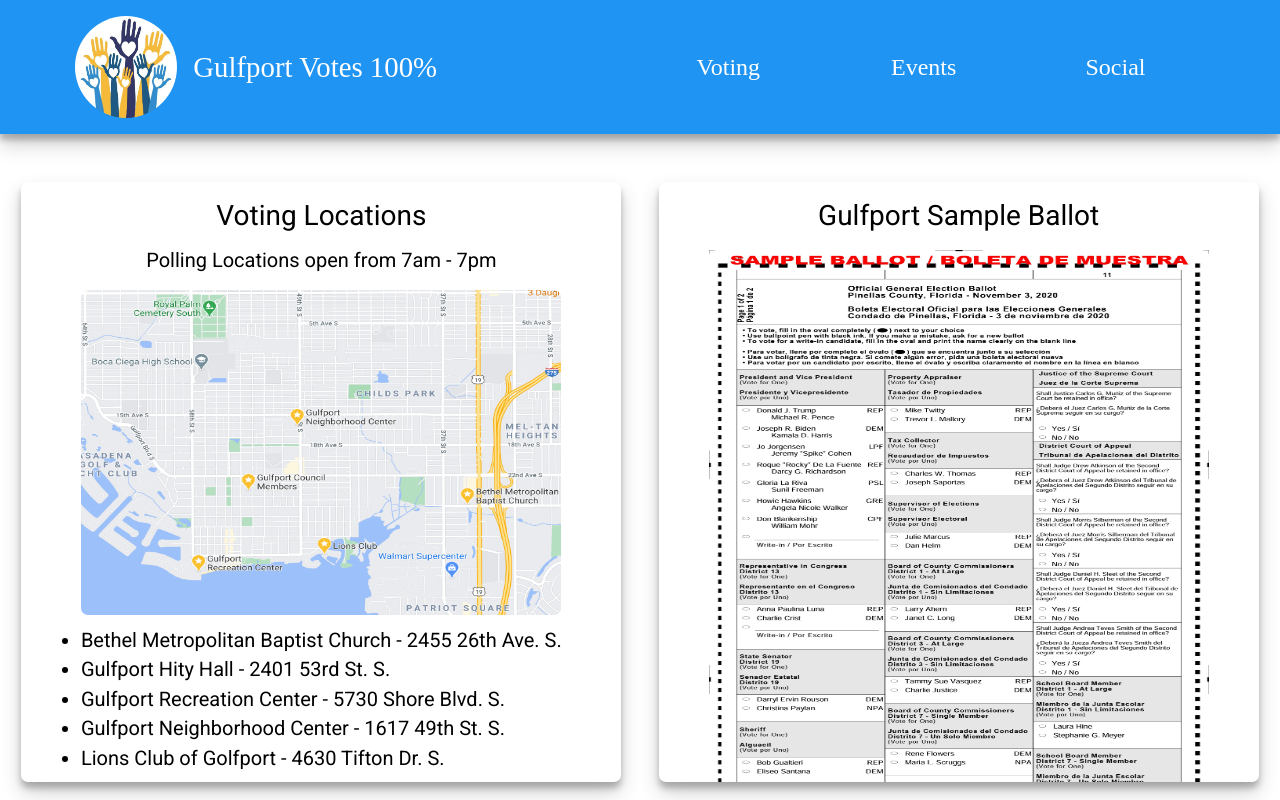
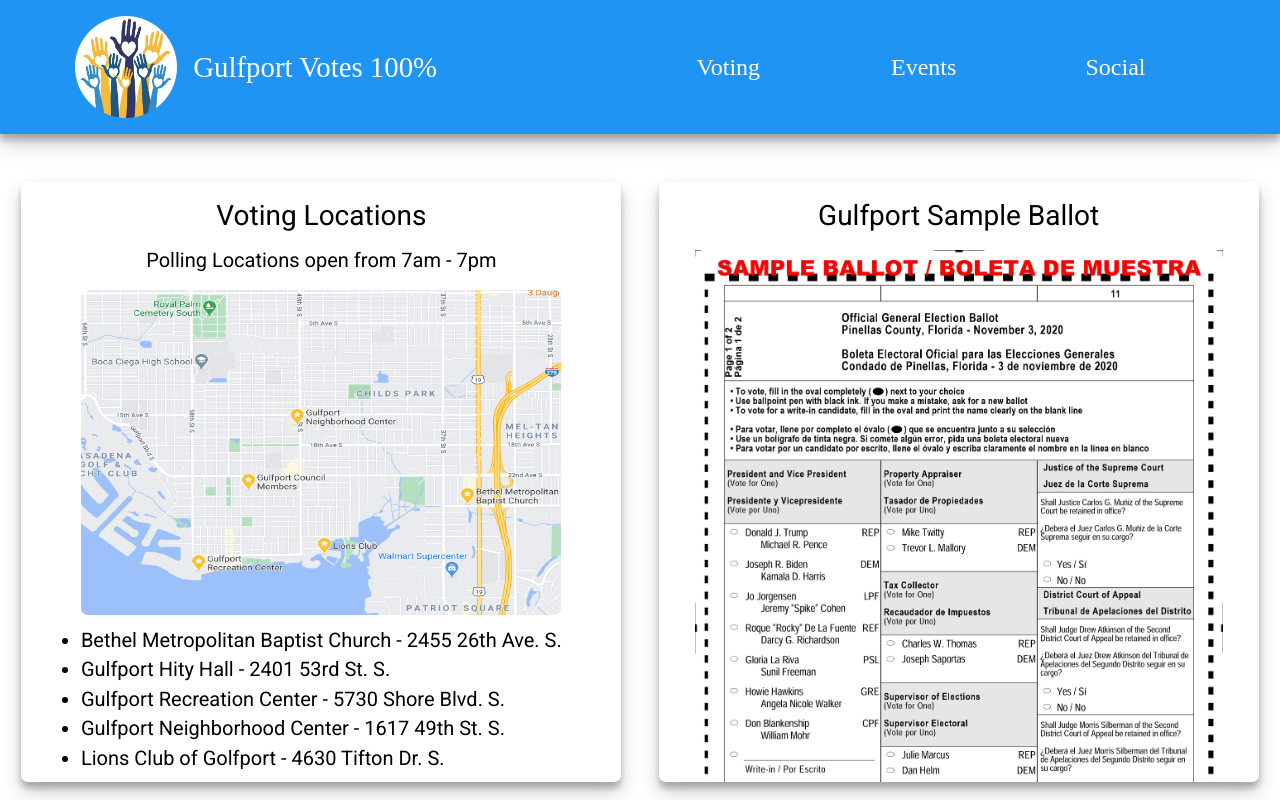
Before and after one commit to la-flor/GulfportVotes100, a React (Create React App) app in the folder client/: page /voting in a window 1280 px wide. Built offline with nearby package versions, Linux system fonts and the light colour scheme; a web font is replaced by a local one.

Commit message:
Updated sample ballot image sizes to reduce distortion

```diff
--- a/client/src/components/Voting/Voting.scss
+++ b/client/src/components/Voting/Voting.scss
@@ -54,8 +54,7 @@
 			font-size: clamp(1rem, 2.25vw, 1.75rem);
 		}
 		img {
-			width: 31.25rem;
-			height: 37.5rem;
+			width: 33rem;
 			transition: transform 1s;
 			cursor: pointer;
 		}
@@ -65,14 +64,15 @@
 .Voting__View {
 	position: absolute;
 	width: 100vw;
-	height: 100%;
+	height: 125vh;
 	background: hsla(0, 0, 50, 0.8);
 	display: flex;
 	justify-content: center;
 	cursor: pointer;
 	.Voting__Image {
-		width: 100vw;
-		// min-width: 31.25rem;
+		max-width: 100vw;
+		height: 125vh;
+		overflow: auto;
 	}
 }
 
```
